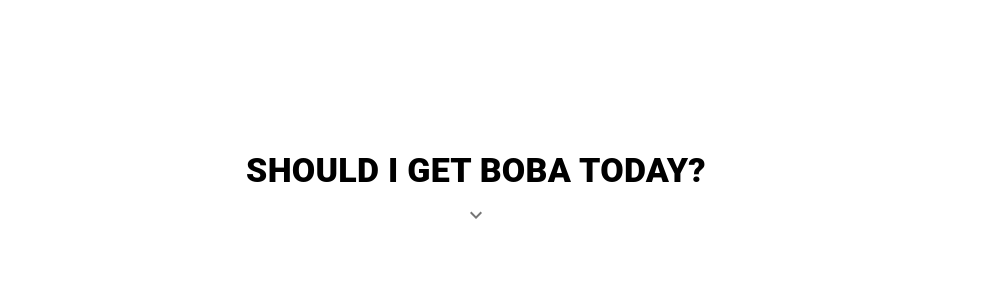
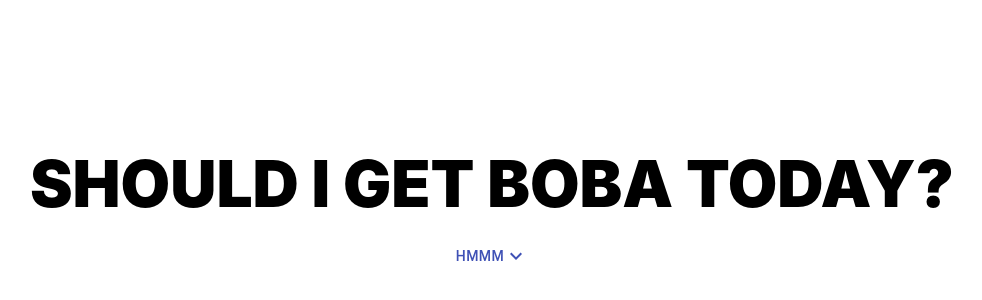
Before and after one commit to emilyglue/boba-ui, a React (Create React App) app: page / in a window 1280 px wide. Shown: the part 186-486 px from the top of the page, without its empty margins (164-1146 px from the left). Built offline with nearby package versions, Linux system fonts and the light colour scheme.

Commit message:
update title and buttons

```diff
--- a/src/App.css
+++ b/src/App.css
@@ -18,9 +18,10 @@
 }
 
 .container {
-  margin-top: calc(100vh / 2 - 4rem);
+  margin-top: calc(100vh / 2 - 8rem);
   position: fixed;
   width: 100%;
+  padding: 1em;
 }
 
 .moveup {
@@ -29,9 +30,33 @@
 
 @keyframes moveup {
   from {
-    margin-top: calc(100vh / 2 - 6rem);
+    margin-top: calc(100vh / 2 - 8rem);
   }
   to {
     margin-top: 0;
   }
 }
+
+h1.title {
+  display: block;
+  font-size: 4rem;
+  text-transform: uppercase;
+  font-weight: 900;
+  text-align: 'center';
+  margin-bottom: 1rem;
+}
+
+.shrink {
+  animation: shrink 1s forwards;
+}
+
+@keyframes shrink {
+  from {
+    font-size: 4rem;
+  }
+  to {
+    font-size: 2.125rem;
+  }
+}
+
+/* 2.125rem */
--- a/src/components/ResponseBox.tsx
+++ b/src/components/ResponseBox.tsx
@@ -1,18 +1,6 @@
 import { Button } from '@mui/material'
 import ColumnBox from '../utils/components/ColumnBox'
 import Response from './Response'
-
-const DecisionButton = ({
-  onClick,
-  text
-}: {
-  onClick: () => void
-  text: string
-}) => (
-  <Button onClick={onClick} style={{ margin: '2rem' }} variant='contained'>
-    {text}
-  </Button>
-)
 
 const ResponseBox = ({
   bobaKey,
@@ -44,7 +32,9 @@ const ResponseBox = ({
       <div className='hideOverflow' key={bobaKey}>
         <Response subtitleText={subtitleText} titleText={titleText} />
         <ColumnBox>
-          <DecisionButton onClick={onClick} text={btnText} />
+          <Button onClick={onClick} style={{ margin: '2rem' }}>
+            {btnText}
+          </Button>
         </ColumnBox>
       </div>
     </ColumnBox>
--- a/src/components/Title.tsx
+++ b/src/components/Title.tsx
@@ -1,6 +1,6 @@
-import Typography from '@mui/material/Typography'
 import ExpandMoreIcon from '@mui/icons-material/ExpandMore'
-import { IconButton } from '@mui/material'
+import { Button } from '@mui/material'
+import ColumnBox from '../utils/components/ColumnBox'
 
 const Title = ({
   onClick,
@@ -10,24 +10,22 @@ const Title = ({
   shouldGetBoba: null | number
 }) => {
   const isInitialized = shouldGetBoba !== null
-  const titleClass = isInitialized ? 'container moveup' : 'container'
+  const titleContainer = isInitialized ? 'container moveup' : 'container'
+  const titleText = isInitialized ? 'title shrink' : 'title'
+
   return (
-    <div className={titleClass}>
-      <Typography
-        component='h1'
-        fontWeight={900}
-        textAlign='center'
-        textTransform='uppercase'
-        variant='h4'
-      >
+    <div className={titleContainer}>
+      <h1 className={titleText} style={{ textAlign: 'center' }}>
         Should I get boba today?
-        <br />
-        {!isInitialized && (
-          <IconButton aria-label='next' onClick={onClick}>
+      </h1>
+      {!isInitialized && (
+        <ColumnBox>
+          <Button aria-label='next' onClick={onClick}>
+            hmmm
             <ExpandMoreIcon />
-          </IconButton>
-        )}
-      </Typography>
+          </Button>
+        </ColumnBox>
+      )}
     </div>
   )
 }
```
